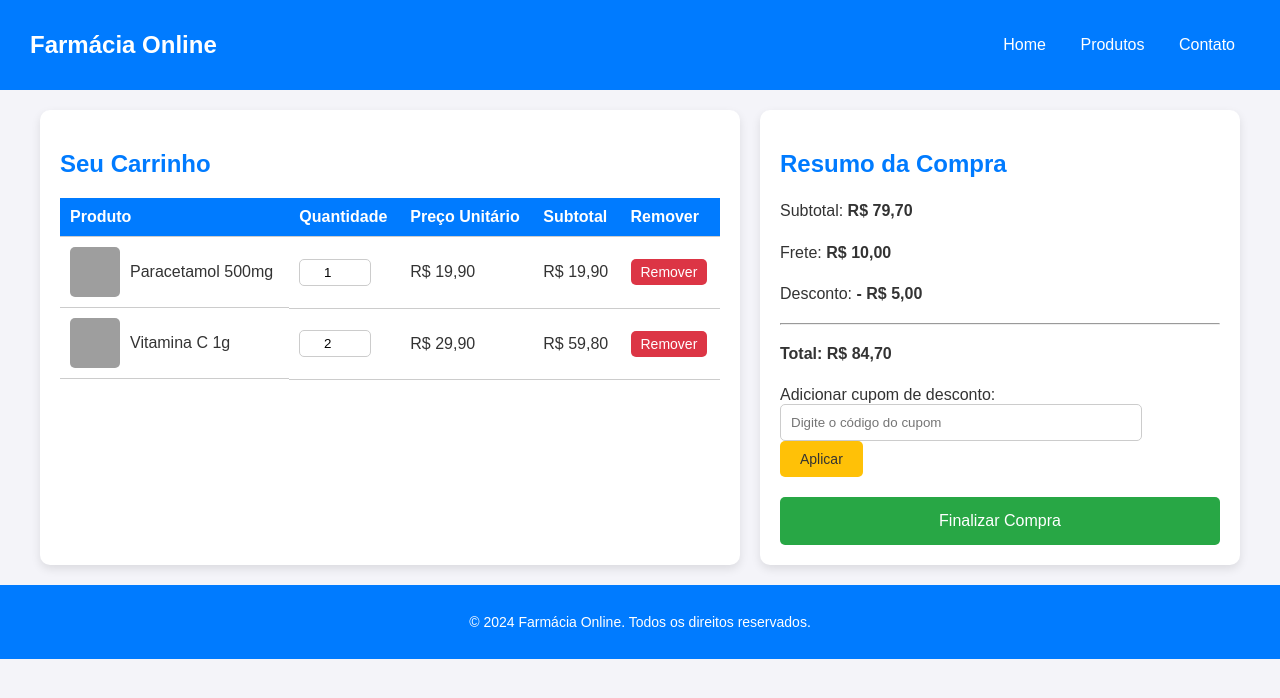
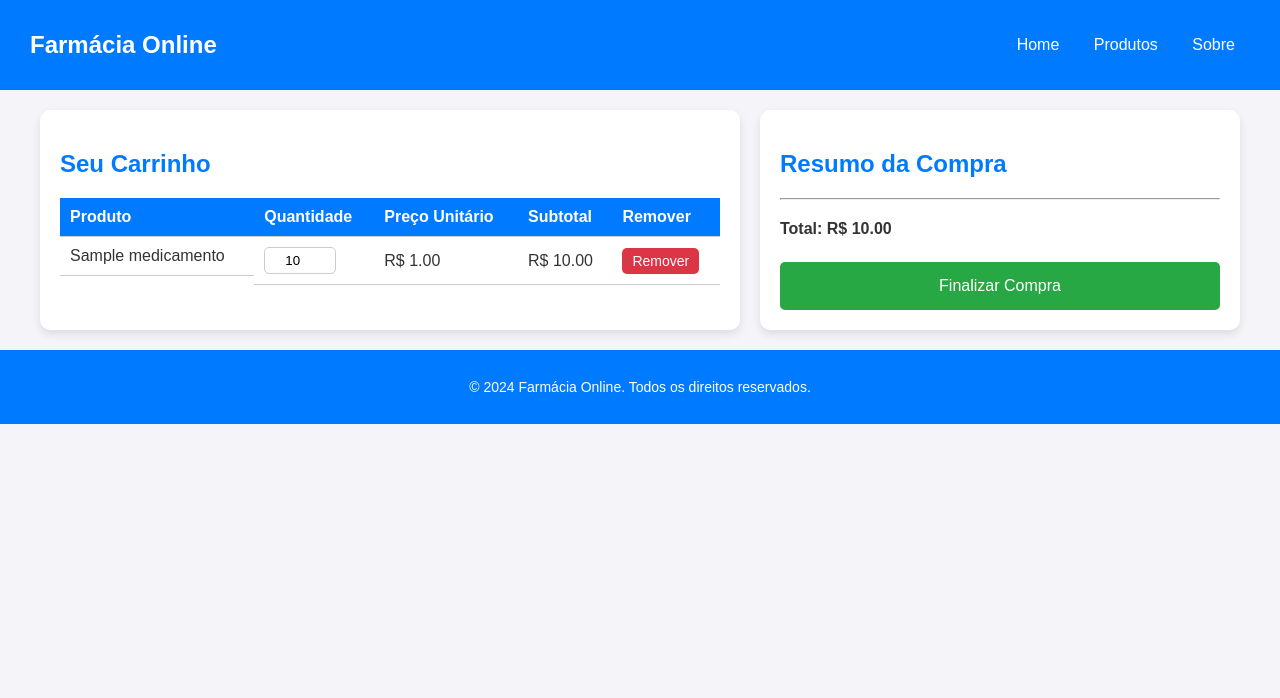
Before and after one commit to TheYanVictor/Pharma.py, a Django app: page /carrinho in a window 1280 px wide. Shown: the top 698 px of the page. Run offline with Django 5.2, Linux system fonts and the light colour scheme; tables that the repository leaves empty hold one stand-in row (values such as "Sample post"); grey boxes are pictures that could not be loaded.

Commit message:
COMPLETO

```diff
--- a/pharma-web/database/admin.py
+++ b/pharma-web/database/admin.py
@@ -1,5 +1,5 @@
 from django.contrib import admin
-from .models import categoria_remedios, clientes, fornecedores, funcionarios, medicamentos, compras, itens_compra, vendas, itens_venda
+from .models import categoria_remedios, clientes, fornecedores, funcionarios, medicamentos, compras, itens_compra, vendas, itens_venda, cart
 
 
 # Register your models here.
@@ -12,3 +12,4 @@ admin.site.register(compras)
 admin.site.register(itens_compra)
 admin.site.register(vendas)
 admin.site.register(itens_venda)
+admin.site.register(cart)
--- a/pharma-web/database/models.py
+++ b/pharma-web/database/models.py
@@ -10,6 +10,7 @@ class clientes(models.Model):
     telefone = models.CharField(max_length=50)
     email = models.CharField(max_length=50)
     endereco = models.CharField(max_length=50)
+    senha = models.CharField(max_length=50)
 
 
 class fornecedores(models.Model):
@@ -63,3 +64,9 @@ class itens_venda(models.Model):
     preco_unitario = models.FloatField()
     id_medicamento = models.ForeignKey(medicamentos, on_delete=models.CASCADE)
     id_vendas = models.ForeignKey(vendas, on_delete=models.CASCADE)
+
+class cart(models.Model):
+    medicamento = models.ForeignKey(medicamentos, on_delete=models.CASCADE)
+    quantidade = models.PositiveIntegerField(default=1)
+    preco_unitario = models.DecimalField(max_digits=10, decimal_places=2)
+    total = models.DecimalField(max_digits=10, decimal_places=2, editable=False)
--- a/pharma-web/database/templates/carrinho.html
+++ b/pharma-web/database/templates/carrinho.html
@@ -11,9 +11,9 @@
     <header class="header">
         <h1 class="logo">Farmácia Online</h1>
         <nav class="nav-bar">
-            <a href="index.html">Home</a>
-            <a href="produtos.html">Produtos</a>
-            <a href="contato.html">Contato</a>
+            <a href="">Home</a>
+            <a href="produtos">Produtos</a>
+            <a href="sobre">Sobre</a>
         </nav>
     </header>
 
@@ -32,55 +32,36 @@
                     </tr>
                 </thead>
                 <tbody>
+                    {% for item in little_cart %}
                     <tr>
                         <td class="produto-info">
-                            <img src="imagem-do-produto.jpg" alt="Nome do Produto" class="produto-img">
-                            <span>Paracetamol 500mg</span>
+                            <span>{{item.medicamento.nome}}</span>
                         </td>
                         <td>
-                            <input type="number" value="1" min="1" class="input-quantidade">
+                            <input type="number" value="{{item.quantidade}}" min="1" class="input-quantidade">
                         </td>
-                        <td>R$ 19,90</td>
-                        <td>R$ 19,90</td>
+                        <td>R$ {{item.preco_unitario}}</td>
+                        <td>R$ {{item.total}}</td>
                         <td>
-                            <button class="botao-remover">Remover</button>
+                            <button class="botao-remover" onclick="window.location.href='remover_carrinho/{{item.id}}'">Remover</button>
                         </td>
                     </tr>
-                    <tr>
-                        <td class="produto-info">
-                            <img src="imagem-do-produto-2.jpg" alt="Nome do Produto" class="produto-img">
-                            <span>Vitamina C 1g</span>
-                        </td>
-                        <td>
-                            <input type="number" value="2" min="1" class="input-quantidade">
-                        </td>
-                        <td>R$ 29,90</td>
-                        <td>R$ 59,80</td>
-                        <td>
-                            <button class="botao-remover">Remover</button>
-                        </td>
-                    </tr>
+                    {% endfor %}
                 </tbody>
             </table>
         </section>
 
         <!-- Resumo do pedido -->
+        {% with x=total%}
         <aside class="resumo-compra">
             <h2>Resumo da Compra</h2>
             <div class="detalhes-resumo">
-                <p>Subtotal: <span class="valor">R$ 79,70</span></p>
-                <p>Frete: <span class="valor">R$ 10,00</span></p>
-                <p>Desconto: <span class="valor">- R$ 5,00</span></p>
                 <hr>
-                <p><strong>Total: <span class="valor-total">R$ 84,70</span></strong></p>
+                <p><strong>Total: <span class="valor-total">R$ {{x}}</span></strong></p>
             </div>
-            <form class="form-cupom">
-                <label for="cupom">Adicionar cupom de desconto:</label>
-                <input type="text" id="cupom" name="cupom" placeholder="Digite o código do cupom">
-                <button type="submit" class="botao-aplicar">Aplicar</button>
-            </form>
             <button class="botao-finalizar">Finalizar Compra</button>
         </aside>
+        {% endwith %}
     </main>
 
     <footer class="footer">
--- a/pharma-web/database/templates/edita_perfil.html
+++ b/pharma-web/database/templates/edita_perfil.html
@@ -11,9 +11,9 @@
     <header class="header">
         <h1 class="logo">Farmácia Online</h1>
         <nav class="nav-bar">
-            <a href="index.html">Home</a>
-            <a href="produtos.html">Produtos</a>
-            <a href="sobre.html">Sobre Nós</a>
+            <a href="">Home</a>
+            <a href="produtos">Produtos</a>
+            <a href="sobre">Sobre Nós</a>
         </nav>
     </header>
 
--- a/pharma-web/database/templates/produtos.html
+++ b/pharma-web/database/templates/produtos.html
@@ -29,7 +29,7 @@
                 <p class="preco-produto">{{x.categoria}}</p>
                 <div class="acoes">
                     <button class="botao-comprar" onclick="window.location.href='produto/{{x.id}}'">Comprar</button>
-                    <button class="botao-carrinho">Adicionar ao Carrinho</button>
+                    <button class="botao-carrinho" onclick="window.location.href='adicionar_carrinho/{{x.id}}'">Adicionar ao Carrinho</button>
                 </div>
             </div>
             {% endfor %}
--- a/pharma-web/database/templates/sobre.html
+++ b/pharma-web/database/templates/sobre.html
@@ -11,9 +11,9 @@
     <header class="header">
         <h1 class="logo">Farmácia Online</h1>
         <nav class="nav-bar">
-            <a href="index.html">Home</a>
-            <a href="produtos.html">Produtos</a>
-            <a href="contato.html">Contato</a>
+            <a href="">Home</a>
+            <a href="produtos">Produtos</a>
+            <a href="trabalhe">Contato</a>
         </nav>
     </header>
 
--- a/pharma-web/database/templates/trabalhe.html
+++ b/pharma-web/database/templates/trabalhe.html
@@ -11,9 +11,9 @@
     <header class="header">
         <h1 class="logo">Farmácia Online</h1>
         <nav class="nav-bar">
-            <a href="index.html">Home</a>
-            <a href="produtos.html">Produtos</a>
-            <a href="sobre.html">Sobre Nós</a>
+            <a href="">Home</a>
+            <a href="produtos">Produtos</a>
+            <a href="sobre">Sobre Nós</a>
         </nav>
     </header>
 
--- a/pharma-web/database/urls.py
+++ b/pharma-web/database/urls.py
@@ -12,4 +12,8 @@ urlpatterns = [
     path('cadastrar', views.cadastrar, name='cadastrar'),
     path('trabalhe', views.trabalhe, name='trabalhe'),
     path('edita_perfil', views.edita_perfil, name='edita_perfil'),
+    path('criar_usuario', views.criar_usuario),
+    path('processar-cadastro', views.cadastrar_produto),
+    path('adicionar_carrinho/<int:id>', views.adicionar_ao_carrinho),
+    path('remover_carrinho/<int:id>', views.remover_carrinho),
 ]
--- a/pharma-web/database/views.py
+++ b/pharma-web/database/views.py
@@ -1,6 +1,6 @@
-from django.shortcuts import render
+from django.shortcuts import render, redirect
 from django.template import loader
-from .models import clientes, categoria_remedios, medicamentos
+from .models import clientes, categoria_remedios, medicamentos, fornecedores, cart
 from django.http import HttpResponse
 
 
@@ -40,8 +40,19 @@ def produto(request, id):
 
 def carrinho(request):
     template = loader.get_template('carrinho.html')
+    carro_pequeno = cart.objects.all()
 
-    return HttpResponse(template.render(request=request))
+    total = 0
+
+    for x in carro_pequeno:
+        total += x.total
+
+    context = {
+        'little_cart': carro_pequeno,
+        'total': total
+    }
+
+    return HttpResponse(template.render(context, request))
 
 
 def produtos(request):
@@ -61,8 +72,12 @@ def sobre(request):
 
 def cadastrar(request):
     template = loader.get_template('cadastrar.html')
+    categorias = categoria_remedios.objects.all().values()
+    context = {
+        'categorias': categorias,
+    }
 
-    return HttpResponse(template.render(request=request))
+    return HttpResponse(template.render(context, request))
 
 def trabalhe(request):
     template = loader.get_template('trabalhe.html')
@@ -73,3 +88,66 @@ def edita_perfil(request):
     template = loader.get_template('edita_perfil.html')
 
     return HttpResponse(template.render(request=request))
+
+def criar_usuario(request):
+    if request.method == 'POST':
+        nome = request.POST.get('nome')
+        email = request.POST.get('email')
+        senha = request.POST.get('senha')
+
+        if nome and email and senha:
+            clientes.objects.create(nome=nome, email=email, senha=senha)
+            return redirect('/')
+        return HttpResponse("Missing something", status=400)
+    return render(request, 'create_post.html')
+
+def cadastrar_produto(request):
+    if request.method == 'POST':
+        nome = request.POST['nome']
+        descricao = request.POST['descricao']
+        fabricante = request.POST['fabricante']
+        preco = float(request.POST['preco'])
+        estoque = int(request.POST['estoque'])
+        data_validade = request.POST['data_validade']
+        categoria_id = int(request.POST['categoria'])
+
+        # Obtém a categoria associada
+        categoria = categoria_remedios.objects.get(id=categoria_id)
+
+        # Cria o novo medicamento
+        novo_medicamento = medicamentos(
+            nome=nome,
+            descricao=descricao,
+            fabricante=fabricante,
+            preco=preco,
+            estoque=estoque,
+            data_validade=data_validade,
+            categoria=categoria
+        )
+        novo_medicamento.save()
+
+    categorias = categoria_remedios.objects.all()  # Lista de categorias para o dropdown
+    return render(request, 'cadastrar.html', {'categorias': categorias})
+
+def adicionar_ao_carrinho(request, id):
+    medicamento = medicamentos.objects.get(id=id)
+    preco = medicamento.preco
+
+    # objeto = cart.objects.create(medicamento = id, quantidade = 1, preco_unitario = preco, total = preco)
+
+    item, created = cart.objects.get_or_create(
+        medicamento=medicamento,
+        defaults={'quantidade': 1, 'preco_unitario': preco, 'total': preco}
+    )
+    if not created:
+        item.quantidade += 1
+        item.total = preco * item.quantidade
+        item.save()
+    return redirect('/produtos')
+
+def remover_carrinho(request, id):
+    objeto = cart.objects.get(id=id)
+
+    if objeto:
+        objeto.delete()
+    return redirect('/carrinho')
```
Also changed, not shown: pharma-web/database/templates/cadastrar.html (+18 -14 lines), pharma-web/database/templates/cadastro.html (+5 -4 lines), pharma-web/database/migrations/0003_clientes_senha.py (added), pharma-web/database/migrations/0004_cart.py (added).
